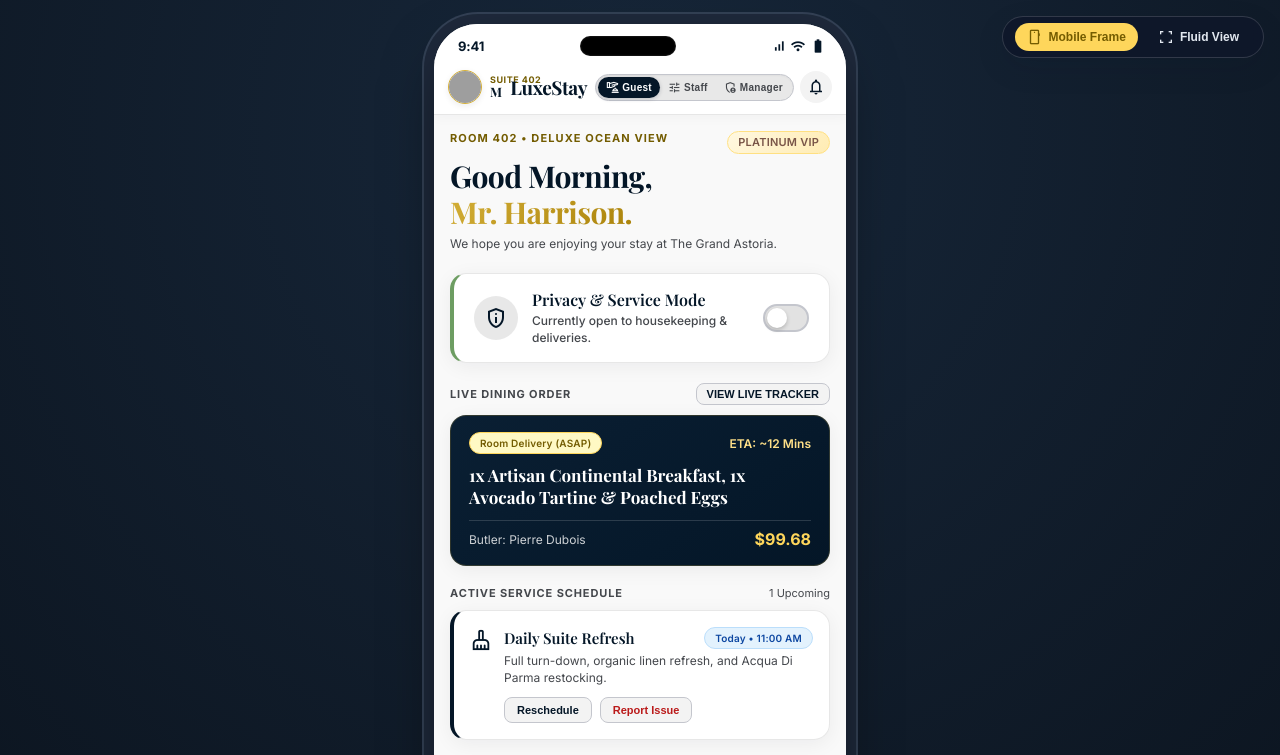
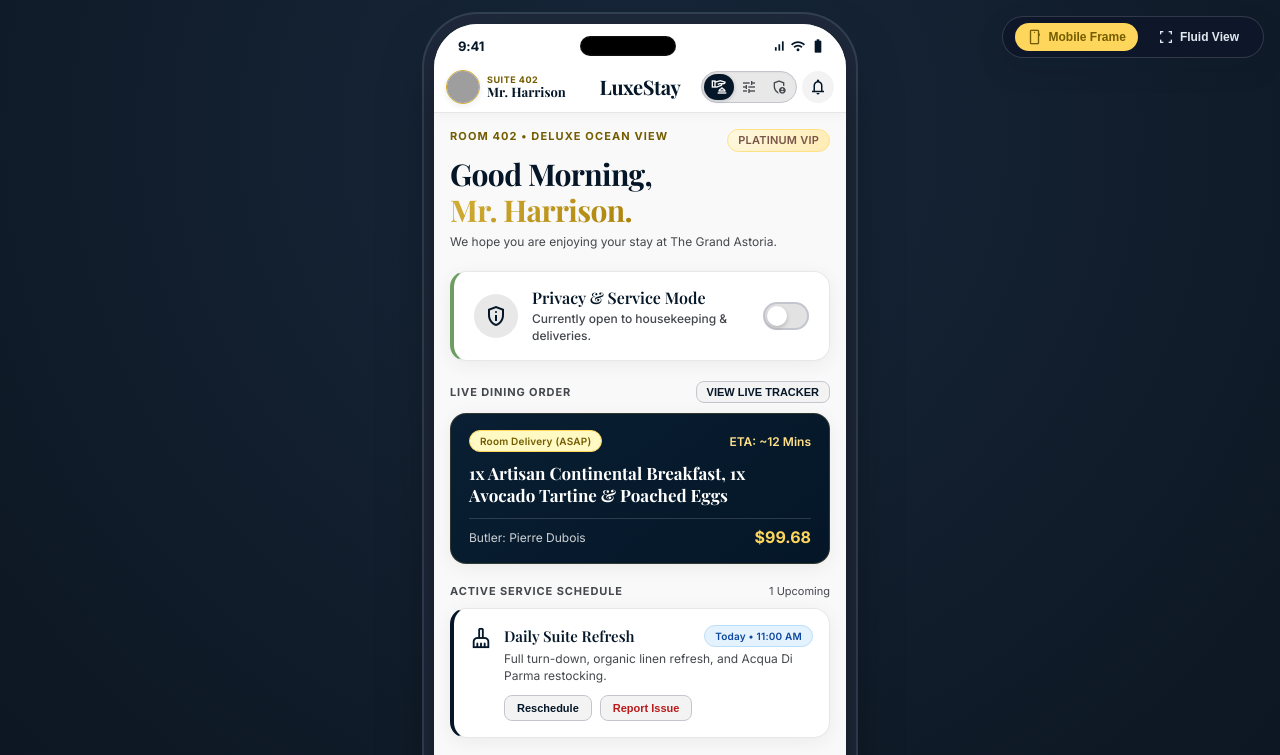
Before and after one commit to ATS-Volvi/HTM, a website built with Vite: page index.html in a window 1280 px wide. Shown: the top 755 px of the page. Built offline with nearby package versions, Linux system fonts and the light colour scheme; grey boxes are pictures that could not be loaded; a web font is replaced by a local one.

Commit message:
style: fix header 3-column alignment with CSS grid, icon-only role switcher, balanced left/right columns

```diff
--- a/src/components/Header.js
+++ b/src/components/Header.js
@@ -44,20 +44,17 @@ export function renderHeader(state) {
         <h1 class="header-brand-title">LuxeStay</h1>
       </div>
 
-      <!-- Right: 3-Way Role Switcher & Notification Bell -->
+      <!-- Right: 3-Way Role Switcher (icon-only) & Notification Bell -->
       <div class="header-right">
         <div class="mode-badge-switch" id="header-mode-switcher">
           <button class="mode-tab ${isGuest ? 'active' : ''}" data-mode="guest" title="Guest Suite Portal">
-            <span class="material-symbols-outlined" style="font-size: 13px;">concierge</span>
-            <span>Guest</span>
+            <span class="material-symbols-outlined">concierge</span>
           </button>
           <button class="mode-tab ${isStaff ? 'active' : ''}" data-mode="staff" title="Staff Dispatch & Tasks">
-            <span class="material-symbols-outlined" style="font-size: 13px;">tune</span>
-            <span>Staff</span>
+            <span class="material-symbols-outlined">tune</span>
           </button>
-          <button class="mode-tab ${isAdmin ? 'active' : ''}" data-mode="admin" title="General Manager & Menu / Staff Auto-Assign">
-            <span class="material-symbols-outlined" style="font-size: 13px;">admin_panel_settings</span>
-            <span>Manager</span>
+          <button class="mode-tab ${isAdmin ? 'active' : ''}" data-mode="admin" title="General Manager & Operations">
+            <span class="material-symbols-outlined">admin_panel_settings</span>
           </button>
         </div>
 
--- a/src/styles/main.css
+++ b/src/styles/main.css
@@ -494,20 +494,20 @@ html, body {
   backdrop-filter: blur(16px);
   -webkit-backdrop-filter: blur(16px);
   border-bottom: 1px solid rgba(226, 226, 226, 0.85);
-  padding: 8px 14px 10px 14px;
-  display: flex;
+  padding: 8px 12px 8px 12px;
+  display: grid;
+  grid-template-columns: 1fr auto 1fr;
   align-items: center;
-  justify-content: space-between;
-  gap: 8px;
+  gap: 4px;
   box-shadow: 0 2px 12px rgba(4, 22, 39, 0.04);
 }
 
 .header-left {
   display: flex;
   align-items: center;
-  gap: 8px;
+  gap: 7px;
   min-width: 0;
-  flex-shrink: 1;
+  justify-content: flex-start;
 }
 
 .header-avatar-circle {
@@ -556,24 +556,24 @@ html, body {
   display: flex;
   align-items: center;
   justify-content: center;
-  flex-shrink: 0;
 }
 
 .header-brand-title {
   font-family: var(--font-serif);
-  font-size: 19px;
+  font-size: 20px;
   font-weight: 700;
   color: var(--primary);
   letter-spacing: -0.02em;
   margin: 0;
   line-height: 1;
+  white-space: nowrap;
 }
 
 .header-right {
   display: flex;
   align-items: center;
-  gap: 6px;
-  flex-shrink: 0;
+  gap: 5px;
+  justify-content: flex-end;
 }
 
 .mode-badge-switch {
@@ -587,10 +587,8 @@ html, body {
 }
 
 .mode-tab {
-  padding: 4px 8px;
-  font-size: 10px;
-  font-weight: 700;
-  letter-spacing: 0.03em;
+  /* Icon-only — label hidden, title tooltip stays for accessibility */
+  padding: 5px 7px;
   border-radius: var(--radius-full);
   border: none;
   background: transparent;
@@ -599,8 +597,17 @@ html, body {
   transition: all var(--transition-fast);
   display: flex;
   align-items: center;
-  gap: 3px;
+  justify-content: center;
   white-space: nowrap;
+}
+
+.mode-tab span.tab-label {
+  /* Text label — hidden on default, visible only on wider frames */
+  display: none;
+}
+
+.mode-tab .material-symbols-outlined {
+  font-size: 16px;
 }
 
 .mode-tab.active {
```
Also changed, not shown: dist/index.html.
